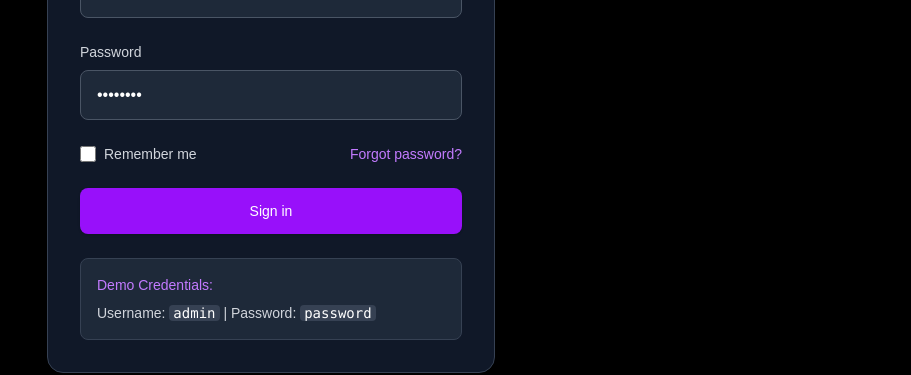
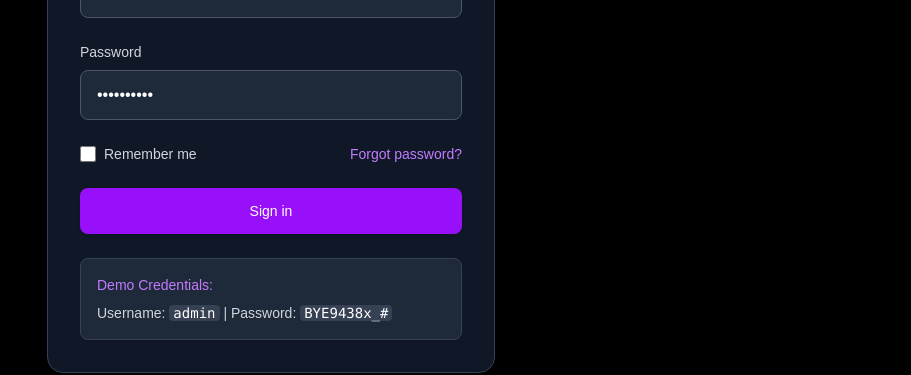
Before and after one commit to media2net-app/byeauto, a Next.js app: page / in a window 1280 px wide. Shown: the part 326-701 px from the top of the page, without its empty margins (369-1280 px from the left). Built offline with nearby package versions, Linux system fonts and the light colour scheme.

Commit message:
Change admin password to BYE9438x_#

```diff
--- a/src/app/page.tsx
+++ b/src/app/page.tsx
@@ -7,7 +7,7 @@ import LanguageSwitcher from "@/components/LanguageSwitcher";
 
 export default function LoginPage() {
   const [username, setUsername] = useState("admin");
-  const [password, setPassword] = useState("password");
+  const [password, setPassword] = useState("BYE9438x_#");
   const [isLoading, setIsLoading] = useState(false);
   const router = useRouter();
   const { t } = useLanguage();
@@ -16,15 +16,15 @@ export default function LoginPage() {
     e.preventDefault();
     setIsLoading(true);
 
-    // Demo credentials check
-    if (username === "admin" && password === "password") {
+              // Demo credentials check
+          if (username === "admin" && password === "BYE9438x_#") {
       setTimeout(() => {
         setIsLoading(false);
         router.push("/dashboard");
       }, 1000);
     } else {
       setIsLoading(false);
-      alert("Invalid credentials. Use admin/password for demo.");
+                  alert("Invalid credentials. Use admin/BYE9438x_# for demo.");
     }
   };
 
@@ -116,10 +116,10 @@ export default function LoginPage() {
           {/* Demo Credentials */}
           <div className="mt-6 p-4 bg-gray-800 border border-gray-700 rounded-lg">
             <p className="text-sm font-medium text-purple-400 mb-2">{t('demo_credentials')}</p>
-            <p className="text-sm text-gray-300">
-              Username: <code className="bg-gray-700 px-1 rounded text-white">admin</code> |
-              Password: <code className="bg-gray-700 px-1 rounded text-white">password</code>
-            </p>
+                            <p className="text-sm text-gray-300">
+                  Username: <code className="bg-gray-700 px-1 rounded text-white">admin</code> |
+                  Password: <code className="bg-gray-700 px-1 rounded text-white">BYE9438x_#</code>
+                </p>
           </div>
         </div>
       </div>
```
